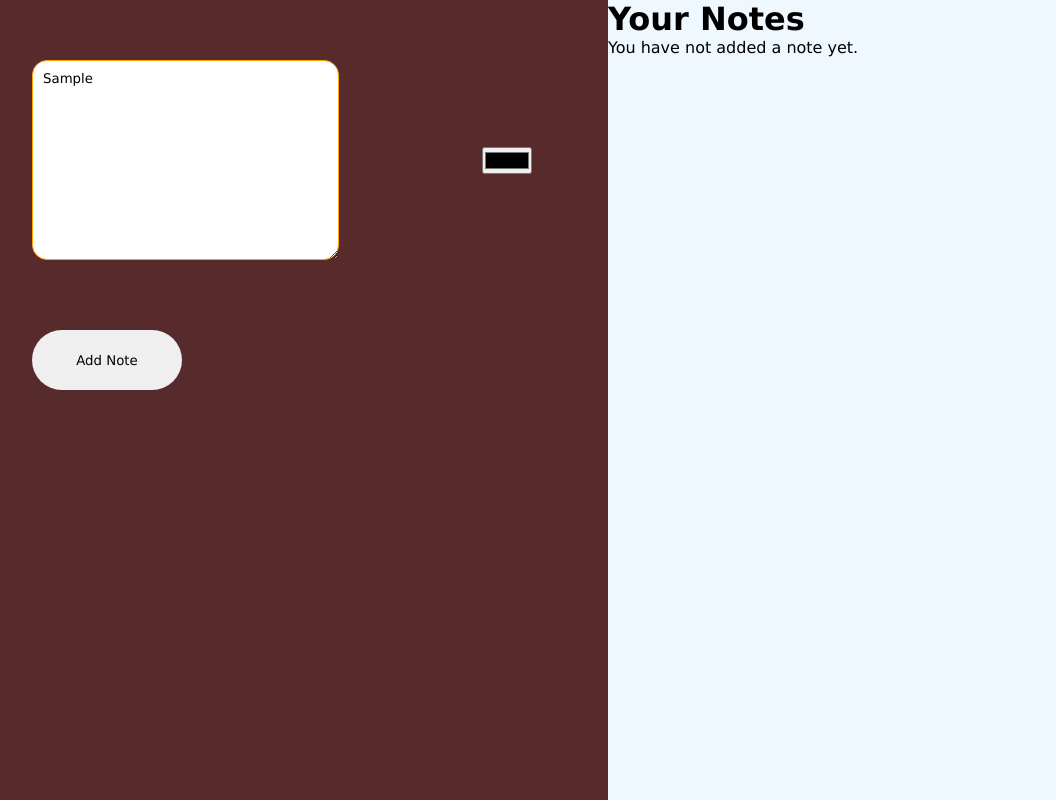
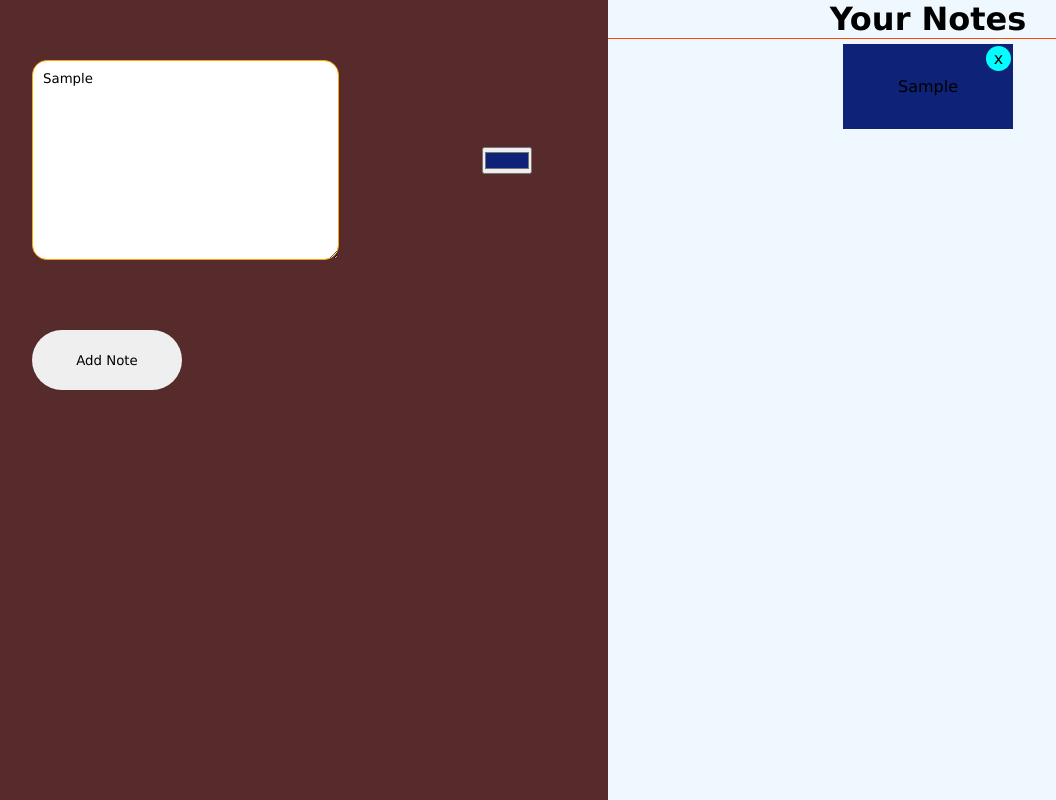
Before and after one commit to sonuk430/Class_Js_Project, a plain HTML site: page Sticky_Notes/index.html in a window 1280 px wide. Both pictures are taken after typing "Sample" into the empty fields and a click on the button "Add Note". Shown: the whole page, without its empty margins (32-1088 px from the left). Drawn offline with Linux system fonts and the light colour scheme.

Commit message:
project done

```diff
--- a/Sticky_Notes/index.html
+++ b/Sticky_Notes/index.html
@@ -10,22 +10,22 @@
     <div class="wrapper">
       <div class="left_side">
         <div class="left_side_content">
-          <textarea id="textarea" placeholder="// Write a note here"></textarea>
+          <textarea id="textarea" autofocus="true" placeholder="// Write a note here"></textarea>
 
           <div class="color">
-            <input type="color" />
+            <input type="color" id="colorcode" value="#0e2377" />
           </div>
         </div>
         <div class="btnDiv">
-          <button>Add Note</button>
+          <button id="btn">Add Note</button>
         </div>
       </div>
       <div class="right_side">
-        <div>
+        <div class="heading">
           <h1>Your Notes</h1>
         </div>
-        <div>
-          <p>You have not added a note yet.</p>
+        <div class="container">
+          <!-- <p>You have not added a note yet.</p> -->
         </div>
       </div>
     </div>
--- a/Sticky_Notes/index.js
+++ b/Sticky_Notes/index.js
@@ -0,0 +1,26 @@
+let btn = document.querySelector("#btn");
+let container = document.querySelector(".container");
+
+btn.addEventListener("click", (e) => {
+  let textarea = document.querySelector("#textarea").value;
+
+  let colorcode = document.querySelector("#colorcode").value;
+
+  if (textarea === "") {
+    alert("Please enter some note");
+    return;
+  } else {
+    let containerDiv = document.createElement("div");
+    container.appendChild(containerDiv);
+    containerDiv.innerText = textarea;
+    containerDiv.setAttribute("class", "newDiv");
+    containerDiv.innerHTML = `<p>${textarea} <span class= "close">x</span></p>`;
+    containerDiv.style.backgroundColor = colorcode;
+  }
+});
+
+container.addEventListener("click", (e) => {
+  if (e.target.innerText === "x") {
+    e.target.parentElement.parentElement.remove();
+  }
+});
--- a/Sticky_Notes/style.css
+++ b/Sticky_Notes/style.css
@@ -69,7 +69,45 @@ body {
 }
 
 .right_side {
+  text-align: center;
   height: 100%;
   width: 50%;
   background-color: aliceblue;
 }
+
+.heading{
+  border-bottom: solid 0.1px orangered;
+  margin-bottom: 5px;
+}
+
+.container {
+  display: flex;
+  flex-wrap: wrap;
+  align-items: center;
+  justify-content: space-around;
+  gap: 5px;
+}
+
+.newDiv {
+  position: relative;
+  display: flex;
+  align-items: center;
+  justify-content: center;
+
+  padding: 5px;
+  height: 85px;
+  min-width: 170px;
+}
+.close {
+  display: flex;
+  align-items: center;
+  justify-content: center;
+  position: absolute;
+  top: 2px;
+  right: 2px;
+  height: 25px;
+  width: 25px;
+  cursor: pointer;
+  background-color: aqua;
+  border-radius: 100%;
+}
```
Also changed, not shown: 1 other file.
